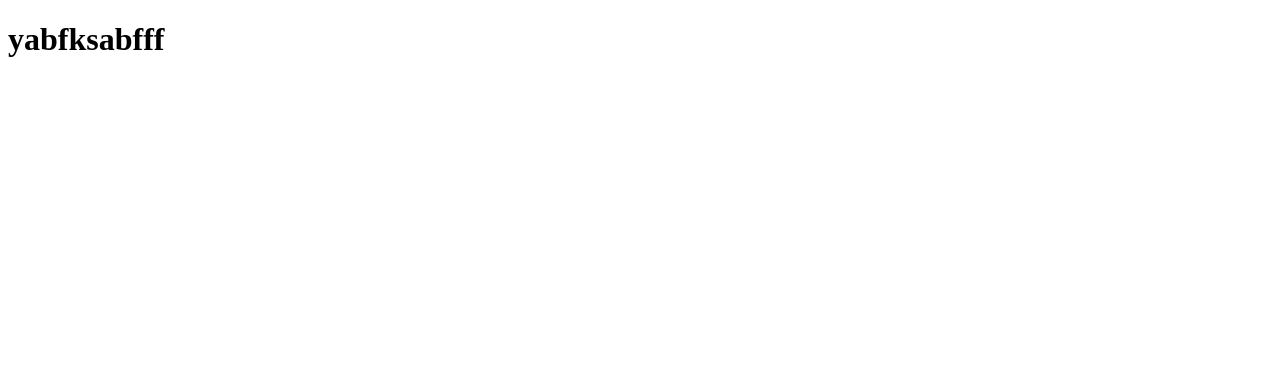
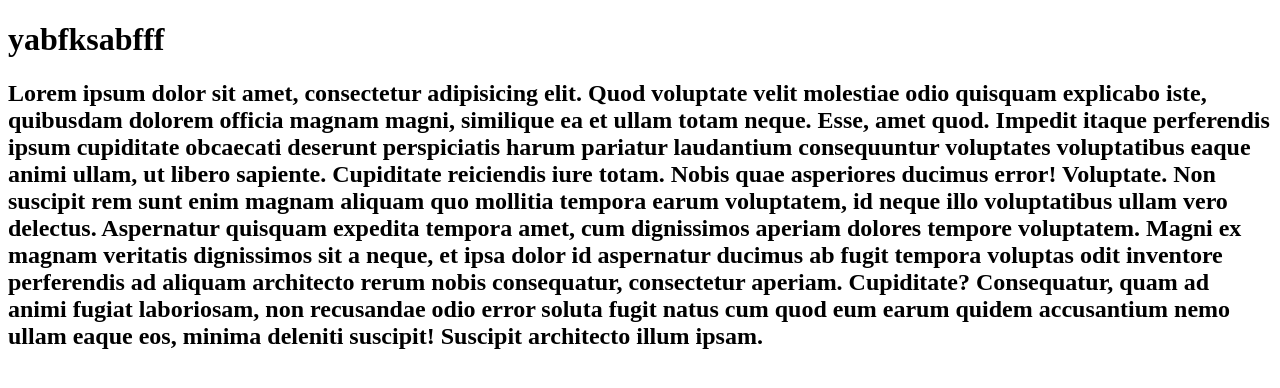
Before and after one commit to Firdavs02255/test, a plain HTML site: page index.html in a window 1280 px wide. Drawn offline with Linux system fonts and the light colour scheme.

Commit message:
добавил Lorem index.html

```diff
--- a/index.html
+++ b/index.html
@@ -9,6 +9,11 @@
 
 <body>
     <h1>yabfksabfff</h1>
+    <h2>Lorem ipsum dolor sit amet, consectetur adipisicing elit. Quod voluptate velit molestiae odio quisquam explicabo iste, quibusdam dolorem officia magnam magni, similique ea et ullam totam neque. Esse, amet quod.
+    Impedit itaque perferendis ipsum cupiditate obcaecati deserunt perspiciatis harum pariatur laudantium consequuntur voluptates voluptatibus eaque animi ullam, ut libero sapiente. Cupiditate reiciendis iure totam. Nobis quae asperiores ducimus error! Voluptate.
+    Non suscipit rem sunt enim magnam aliquam quo mollitia tempora earum voluptatem, id neque illo voluptatibus ullam vero delectus. Aspernatur quisquam expedita tempora amet, cum dignissimos aperiam dolores tempore voluptatem.
+    Magni ex magnam veritatis dignissimos sit a neque, et ipsa dolor id aspernatur ducimus ab fugit tempora voluptas odit inventore perferendis ad aliquam architecto rerum nobis consequatur, consectetur aperiam. Cupiditate?
+    Consequatur, quam ad animi fugiat laboriosam, non recusandae odio error soluta fugit natus cum quod eum earum quidem accusantium nemo ullam eaque eos, minima deleniti suscipit! Suscipit architecto illum ipsam.</h2>
 </body>
 
 </html>
```
